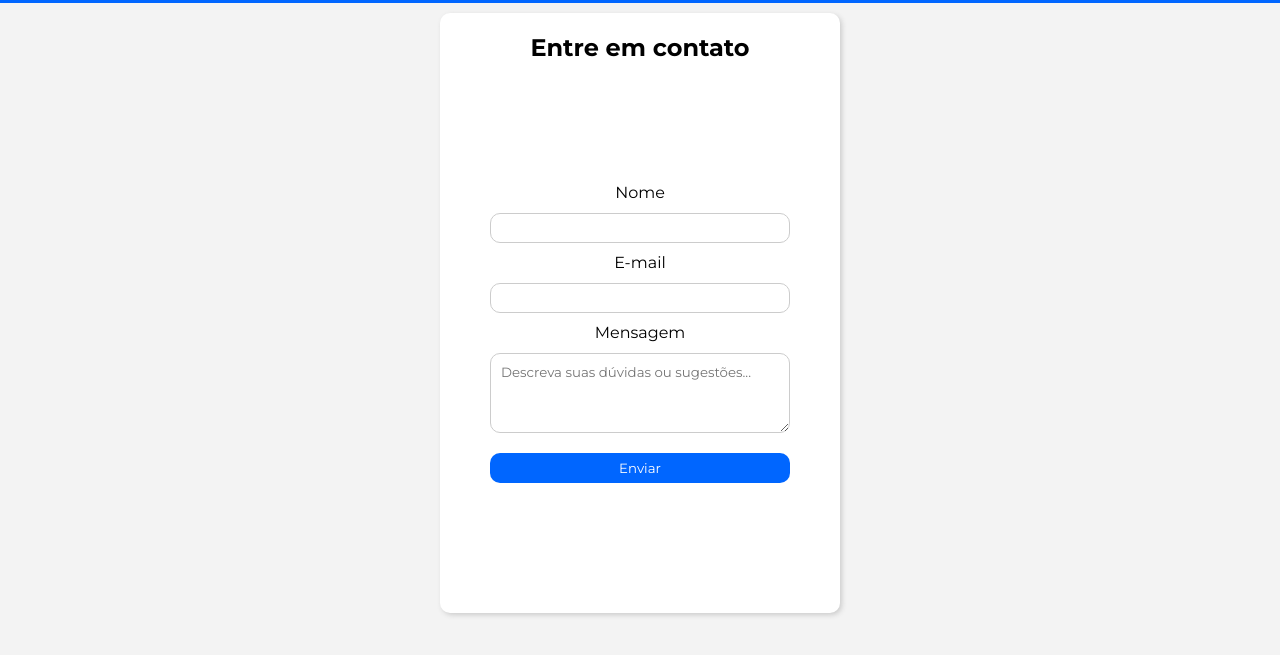
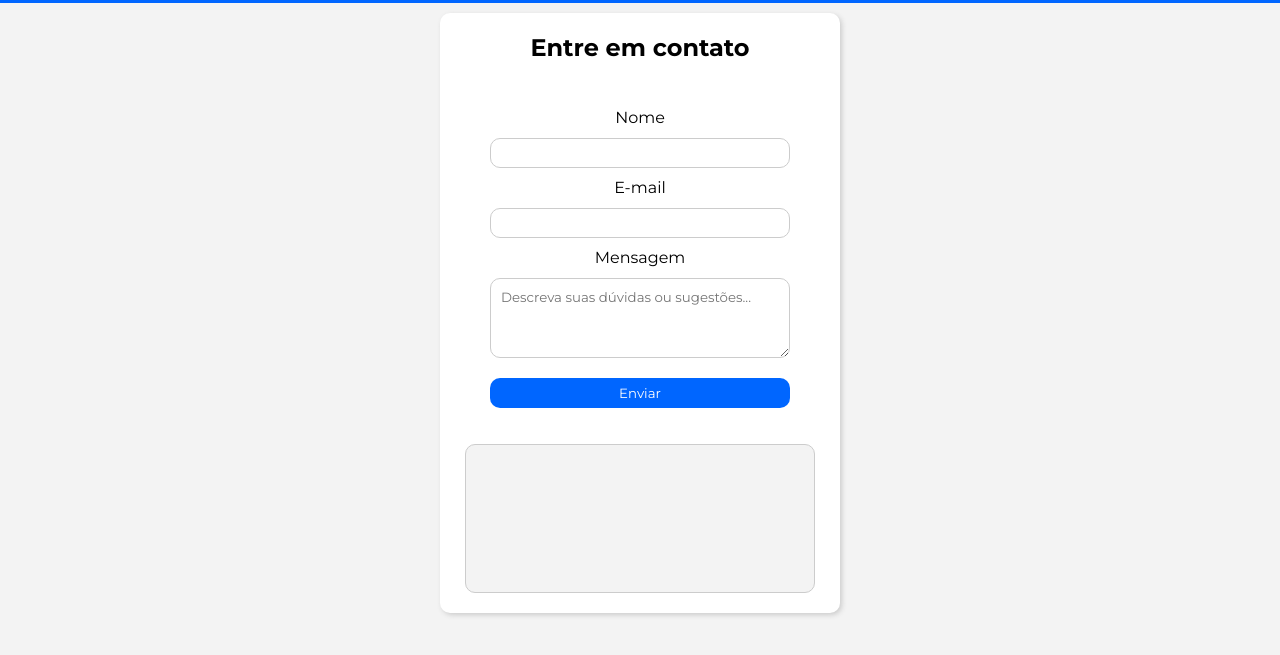
Before and after one commit to Eduardops81/dev_orbital, a plain HTML site: page index.html in a window 1280 px wide. Shown: the part 87-742 px from the top of the page. Drawn offline with Linux system fonts and the light colour scheme.

Commit message:
Criação e Estilização da Status Box

```diff
--- a/index.html
+++ b/index.html
@@ -27,6 +27,8 @@
 
             <button type="submit" class="send_button">Enviar</button>
         </form>
+
+        <div class="status"></div>
     </div>
 
 </body>
--- a/style.css
+++ b/style.css
@@ -87,3 +87,18 @@ input, textarea {
     height: 80px;
     margin-bottom: 20px;
 }
+
+.status {
+    background-color: var(--grey-background);;
+    flex: 1;
+    width: 350px;
+    border-radius: 10px;
+    border: 1px solid var(--grey-border-color);
+    padding: 10px;
+    overflow: auto;
+}
+
+p {
+    margin-bottom: 10px;
+    word-wrap: break-word;
+}
```
